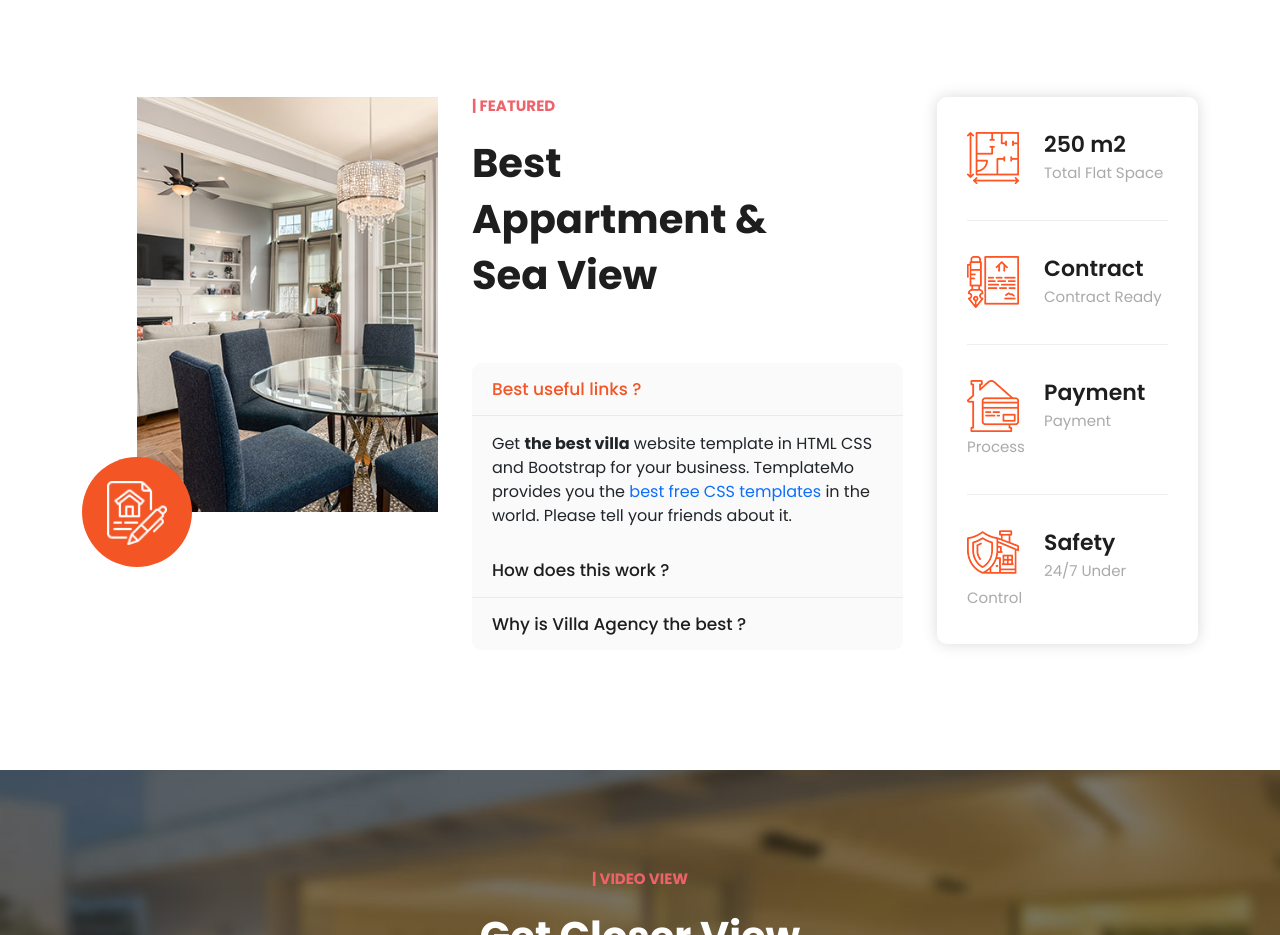
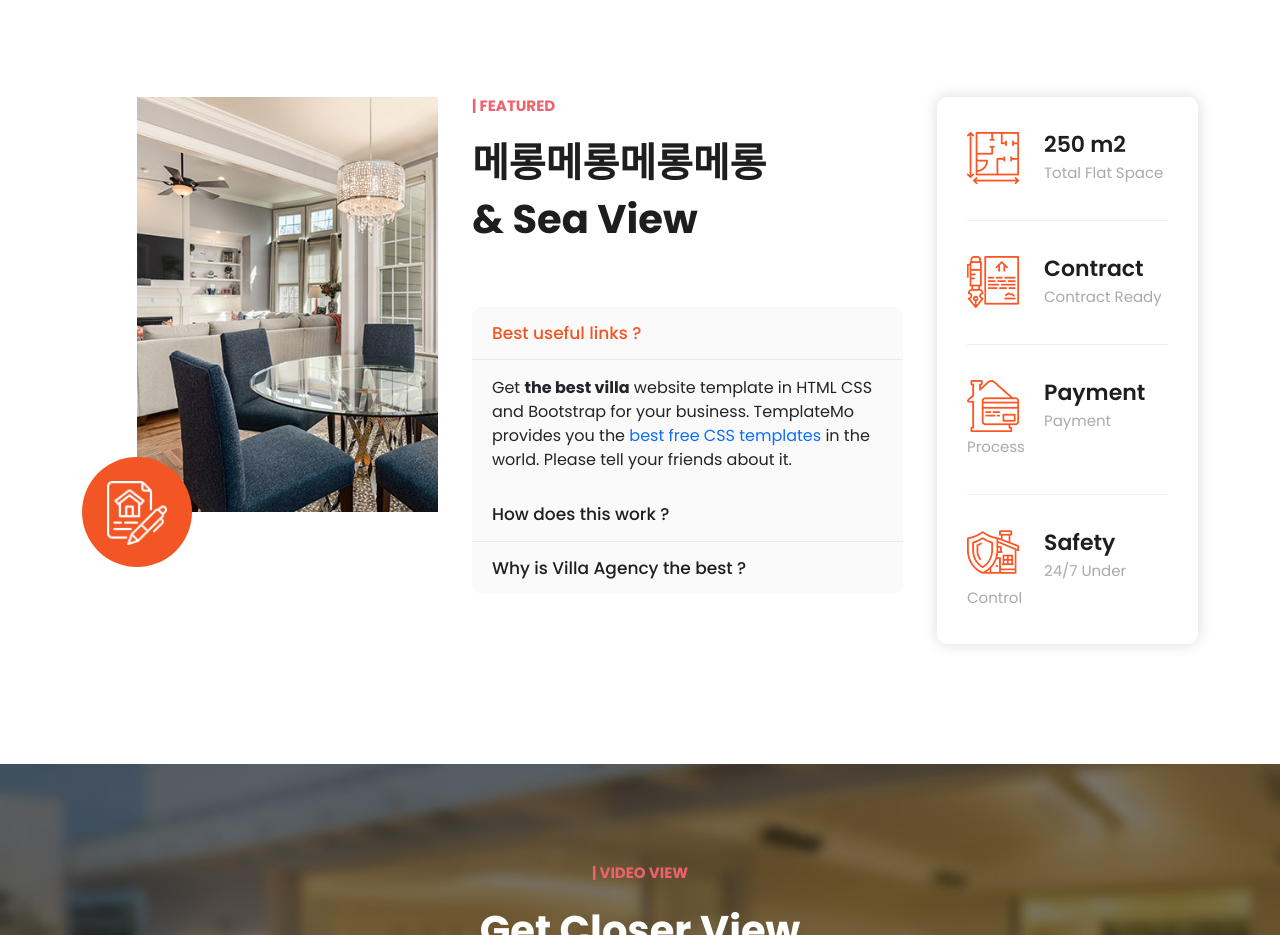
Before and after one commit to kimkyeongkil/templatemo_591_villa_agency, a plain HTML site: page index.html in a window 1280 px wide. Shown: the part 1140-2075 px from the top of the page. Drawn offline with nearby package versions, Linux system fonts and the light colour scheme.

Commit message:
change message

```diff
--- a/index.html
+++ b/index.html
@@ -129,7 +129,7 @@ https://templatemo.com/tm-591-villa-agency
         <div class="col-lg-5">
           <div class="section-heading">
             <h6>| Featured</h6>
-            <h2>Best Appartment &amp; Sea view</h2>
+            <h2>메롱메롱메롱메롱 &amp; Sea view</h2>
           </div>
           <div class="accordion" id="accordionExample">
             <div class="accordion-item">
```
